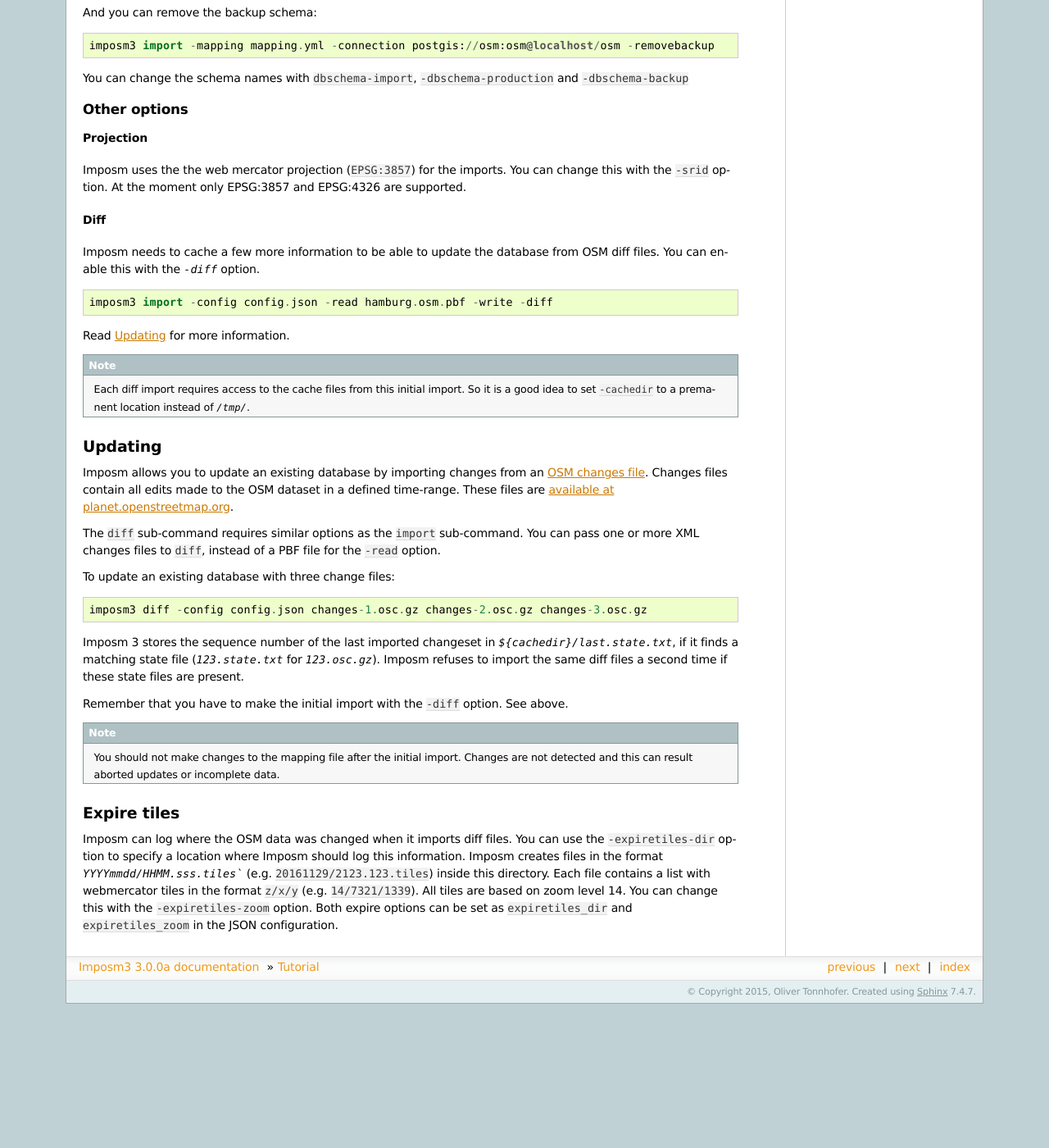
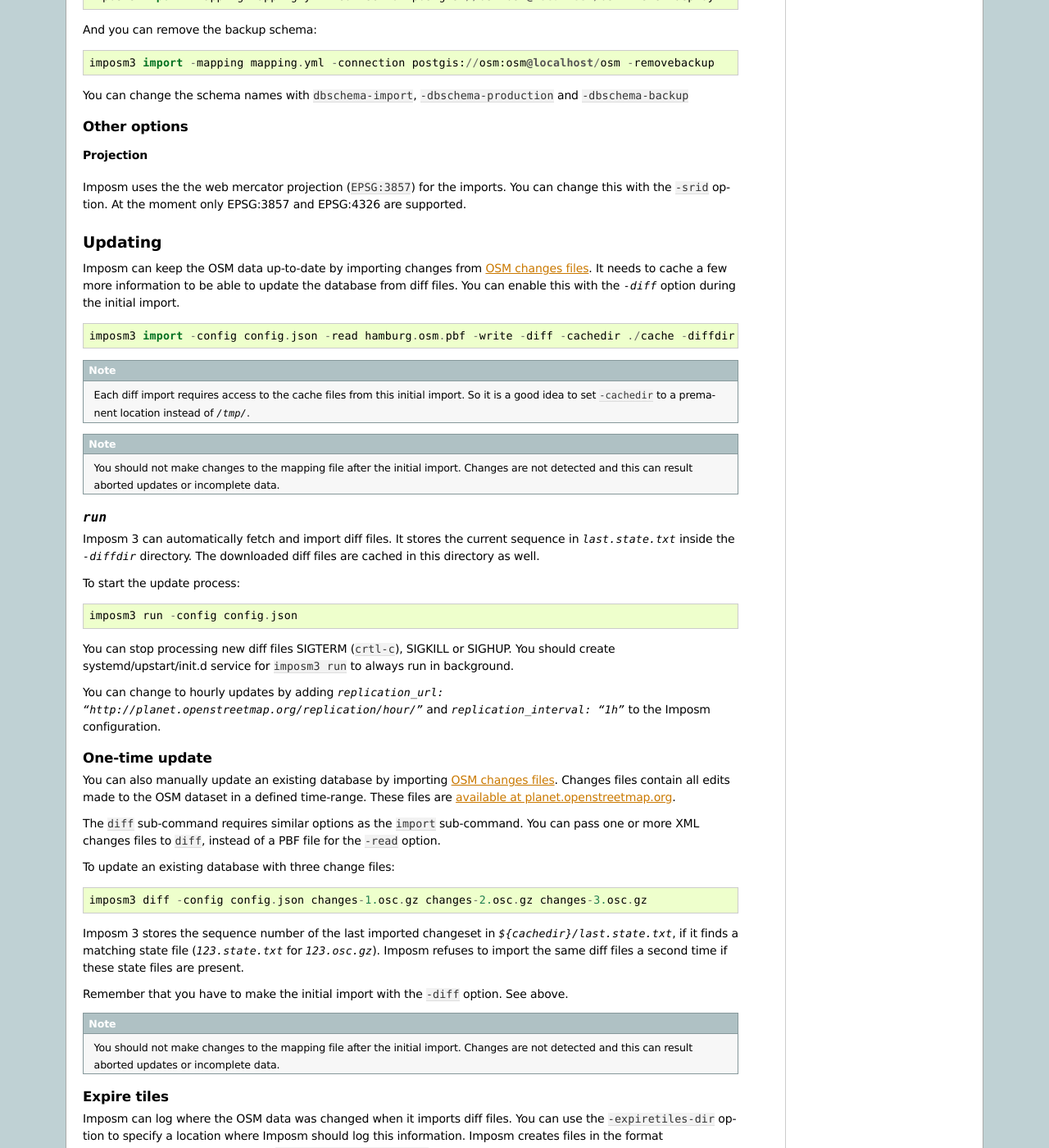
Before and after one commit to omniscale/imposm3, a Sphinx documentation site: the page built from docs/tutorial.rst, in a window 1280 px wide and 1400 px high, scrolled down 3303 px. Shown: the whole window at 82% size. Built offline with Sphinx 7.4.7, drawn with Linux system fonts in a browser that asks for light colours; before the commit the page ends 4527 px from its top, so only the background shows below that; some of the changed text lies outside the part shown.

Commit message:
add documentation for `imposm3 run`

```diff
--- a/docs/tutorial.rst
+++ b/docs/tutorial.rst
@@ -117,6 +117,7 @@
 - ``limittocachebuffer``
 - ``mapping``
 - ``srid``
+- ``diffdir``
 
 
 Here is an example configuration::
@@ -182,27 +183,40 @@
 
 Imposm uses the the web mercator projection (``EPSG:3857``) for the imports. You can change this with the ``-srid`` option. At the moment only EPSG:3857 and EPSG:4326 are supported.
 
-
-Diff
-~~~~
-
-Imposm needs to cache a few more information to be able to update the database from OSM diff files. You can enable this with the `-diff` option.
-
-::
-
-  imposm3 import -config config.json -read hamburg.osm.pbf -write -diff
-
-Read :ref:`diff` for more information.
-
-.. note:: Each diff import requires access to the cache files from this initial import. So it is a good idea to set ``-cachedir`` to a premanent location instead of `/tmp/`.
-
-
 .. _diff:
 
 Updating
 ^^^^^^^^
 
-Imposm allows you to update an existing database by importing changes from an `OSM changes file <http://wiki.openstreetmap.org/wiki/OsmChange>`_. Changes files contain all edits made to the OSM dataset in a defined time-range. These files are `available at planet.openstreetmap.org <http://wiki.openstreetmap.org/wiki/Planet.osm/diffs>`_.
+Imposm can keep the OSM data up-to-date by importing changes from `OSM changes files <http://wiki.openstreetmap.org/wiki/OsmChange>`_.
+It needs to cache a few more information to be able to update the database from diff files. You can enable this with the `-diff` option during the initial import.
+
+::
+
+  imposm3 import -config config.json -read hamburg.osm.pbf -write -diff -cachedir ./cache -diffdir ./diff
+
+.. note:: Each diff import requires access to the cache files from this initial import. So it is a good idea to set ``-cachedir`` to a premanent location instead of `/tmp/`.
+
+.. note:: You should not make changes to the mapping file after the initial import. Changes are not detected and this can result aborted updates or incomplete data.
+
+`run`
+-----
+
+Imposm 3 can automatically fetch and import diff files. It stores the current sequence in `last.state.txt` inside the `-diffdir` directory. The downloaded diff files are cached in this directory as well.
+
+To start the update process::
+
+  imposm3 run -config config.json
+
+You can stop processing new diff files SIGTERM (``crtl-c``), SIGKILL or SIGHUP. You should create systemd/upstart/init.d service for ``imposm3 run`` to always run in background.
+
+You can change to hourly updates by adding `replication_url: "http://planet.openstreetmap.org/replication/hour/"` and `replication_interval: "1h"` to the Imposm configuration.
+
+
+One-time update
+---------------
+
+You can also manually update an existing database by importing `OSM changes files <http://wiki.openstreetmap.org/wiki/OsmChange>`_. Changes files contain all edits made to the OSM dataset in a defined time-range. These files are `available at planet.openstreetmap.org <http://wiki.openstreetmap.org/wiki/Planet.osm/diffs>`_.
 
 The ``diff`` sub-command requires similar options as the ``import`` sub-command. You can pass one or more XML changes files to ``diff``, instead of a PBF file for the ``-read`` option.
 
@@ -217,7 +231,7 @@
 .. note:: You should not make changes to the mapping file after the initial import. Changes are not detected and this can result aborted updates or incomplete data.
 
 Expire tiles
-^^^^^^^^^^^^
+------------
 
 Imposm can log where the OSM data was changed when it imports diff files. You can use the ``-expiretiles-dir`` option to specify a location where Imposm should log this information. Imposm creates files in the format `YYYYmmdd/HHMM.sss.tiles`` (e.g. ``20161129/2123.123.tiles``) inside this directory. Each file contains a list with webmercator tiles in the format ``z/x/y`` (e.g. ``14/7321/1339``). All tiles are based on zoom level 14. You can change this with the ``-expiretiles-zoom`` option.
 Both expire options can be set as ``expiretiles_dir`` and ``expiretiles_zoom`` in the JSON configuration.
```
